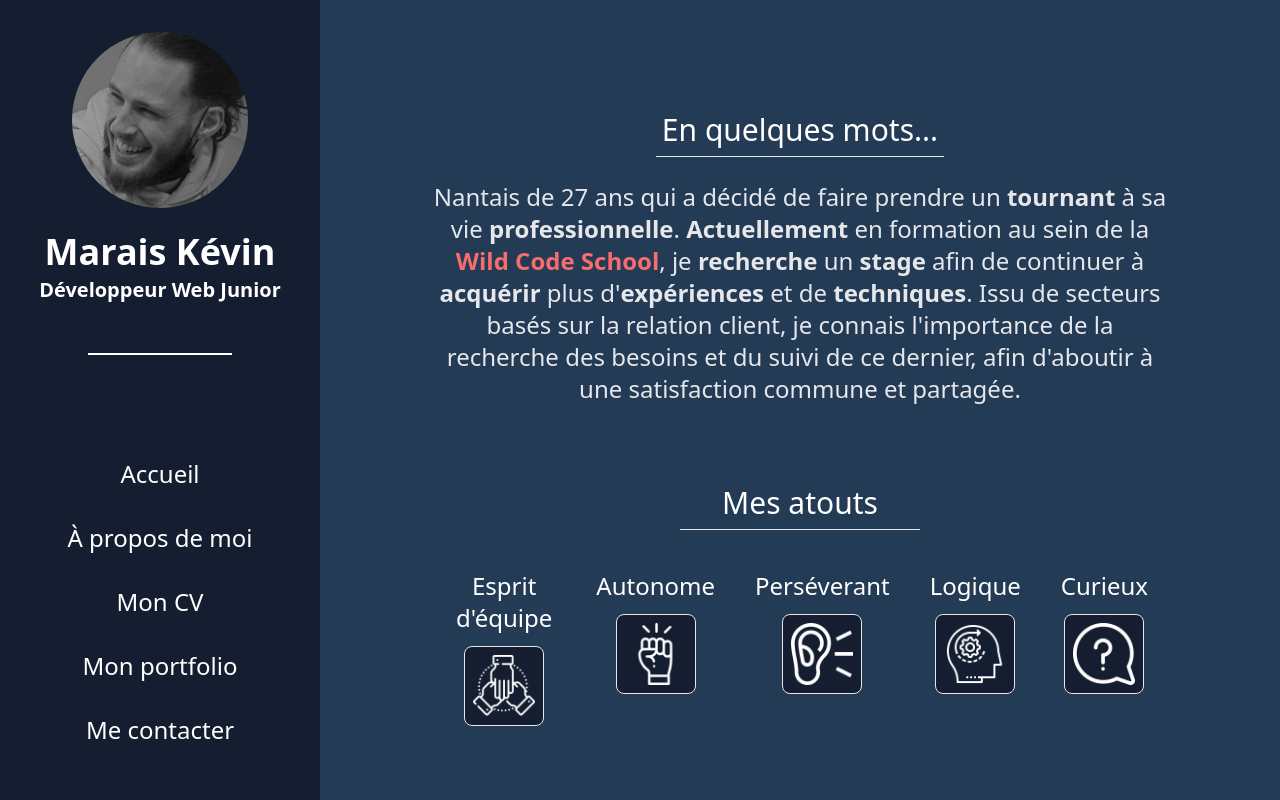
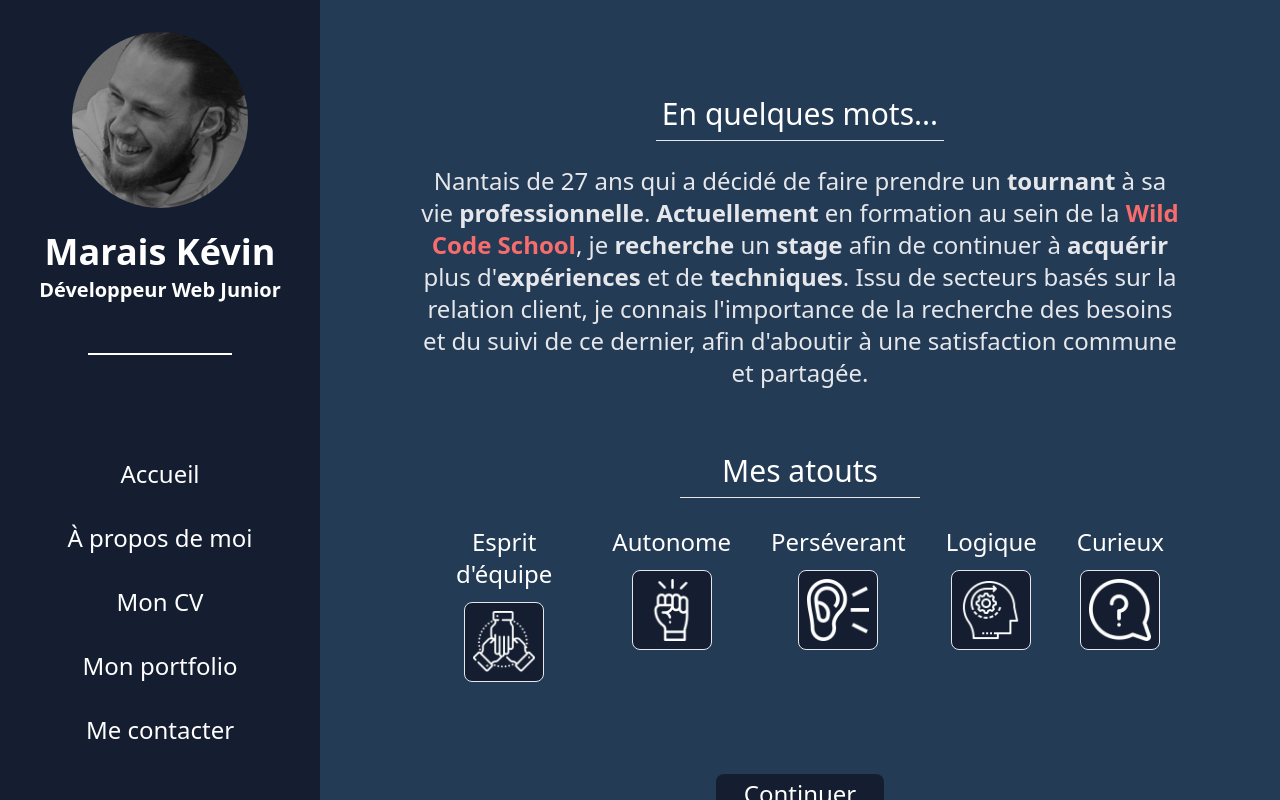
Before and after one commit to KvnMrs/Portfolio-ReactJs, a React (Create React App) app: page /a-propos in a window 1280 px wide. Built offline with nearby package versions, Linux system fonts and the light colour scheme.

Commit message:
style : margin/padding page " à propos "

```diff
--- a/src/components/uniques/SoftSkills.jsx
+++ b/src/components/uniques/SoftSkills.jsx
@@ -4,10 +4,10 @@ import dataSkills from "../../datas/DatasSkills";
 const SoftSkills = () => {
   return (
     <>
-      <h1 className="text-3xl text-white mt-20 pb-2 border-b w-60 mx-auto">
+      <h1 className="text-3xl text-white mt-16 pb-2 border-b w-60 mx-auto">
         Mes atouts
       </h1>
-      <div className="flex place-content-center my-5">
+      <div className="flex place-content-center my-2">
         {dataSkills
           .filter((atout) => atout.catégorie === "Atout")
           .map((el) => (
--- a/src/pages/About.jsx
+++ b/src/pages/About.jsx
@@ -6,7 +6,7 @@ import Button from "../components/communs/Button";
 const About = () => {
   return (
     <>
-      <div className="mx-auto text-center p-28">
+      <div className="mx-auto text-center p-24">
         <h2 className="text-white text-3xl mb-6 pb-2 border-b w-72 mx-auto">
           {" "}
           En quelques mots...
@@ -33,7 +33,7 @@ const About = () => {
         <SoftSkills />
 
         <Link to="/cv">
-          <Button className="mt-10">Continuer</Button>
+          <Button className="mt-16">Continuer</Button>
         </Link>
       </div>
     </>
```
